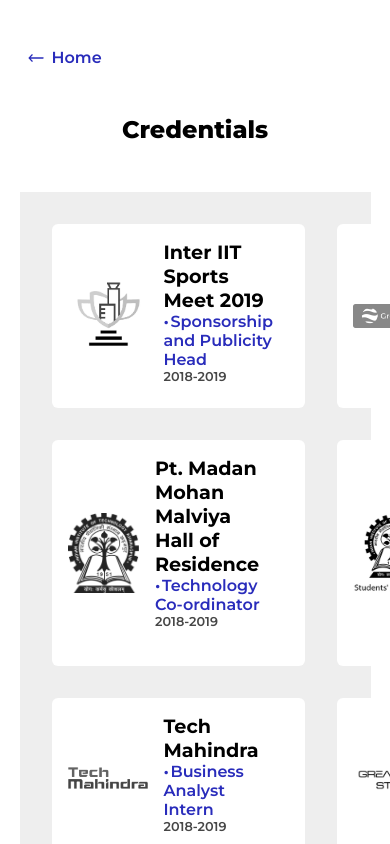
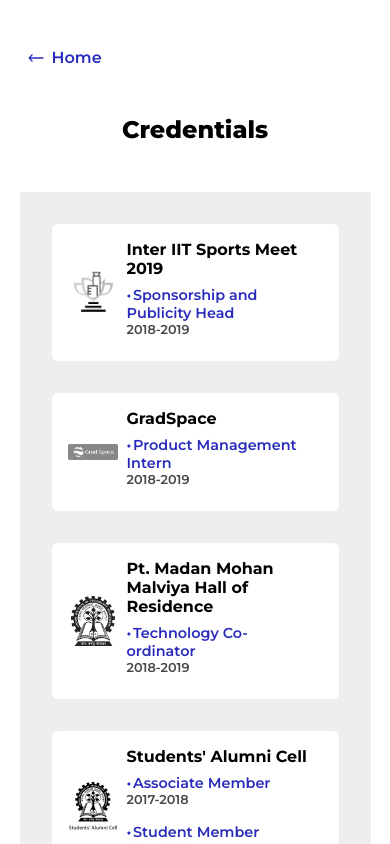
Before and after one commit to ajajaj2807/abhinv, a React (Create React App) app: page /credentials in a window 390 px wide. Shown: the top 844 px of the page. Built offline with nearby package versions, Linux system fonts and the light colour scheme.

Commit message:
responsive credentials

```diff
--- a/src/styles/creds.scss
+++ b/src/styles/creds.scss
@@ -1,49 +1,71 @@
-.creds-wrapper{
+.creds-wrapper {
   background-color: #eee;
   padding: 2rem;
   display: grid;
   grid-template-columns: 1fr 1fr;
   gap: 2em;
   margin-top: 2rem;
-    .card{
+  .card {
     background-color: #fff;
     padding: 1rem;
     display: grid;
     grid-template-columns: 1fr 4fr;
     border-radius: 6px;
-        .c-img{
+    .c-img {
       max-height: 80px;
       max-width: 80px;
       filter: grayscale(100%);
       align-self: center;
       justify-self: center;
     }
-        .card-content{
+    .card-content {
       padding: 0 1rem;
       display: flex;
       flex-direction: column;
-            .ctitle{
-                text-align:left;
+      .ctitle {
+        text-align: left;
         margin: 0;
         font-weight: 700;
         font-size: 1.2rem;
       }
-            .time{
+      .time {
         font-size: 1rem;
         color: #464646;
         font-weight: 600;
         font-size: 0.8rem;
         margin-bottom: 0.5rem;
       }
-            .post{
-                color: #292CBB;
+      .post {
+        color: #292cbb;
         font-weight: 600;
         font-size: 1rem;
-                &::before{
-                    content:'\2022';
+        &::before {
+          content: "\2022";
           margin-right: 0.1rem;
         }
       }
     }
   }
 }
+
+@media screen and (max-width: 560px) {
+  .creds-wrapper {
+    grid-template-columns: 1fr;
+    .card {
+      .c-img {
+        max-height: 50px;
+        max-width: 50px;
+      }
+      .card-content {
+        padding: 0 0.5rem;
+        .ctitle {
+          font-size: 1rem;
+        }
+        .post {
+          margin-top: 0.5rem;
+          font-size: 0.9rem;
+        }
+      }
+    }
+  }
+}
```
Lines whose indentation alone changed are shown as unchanged.
